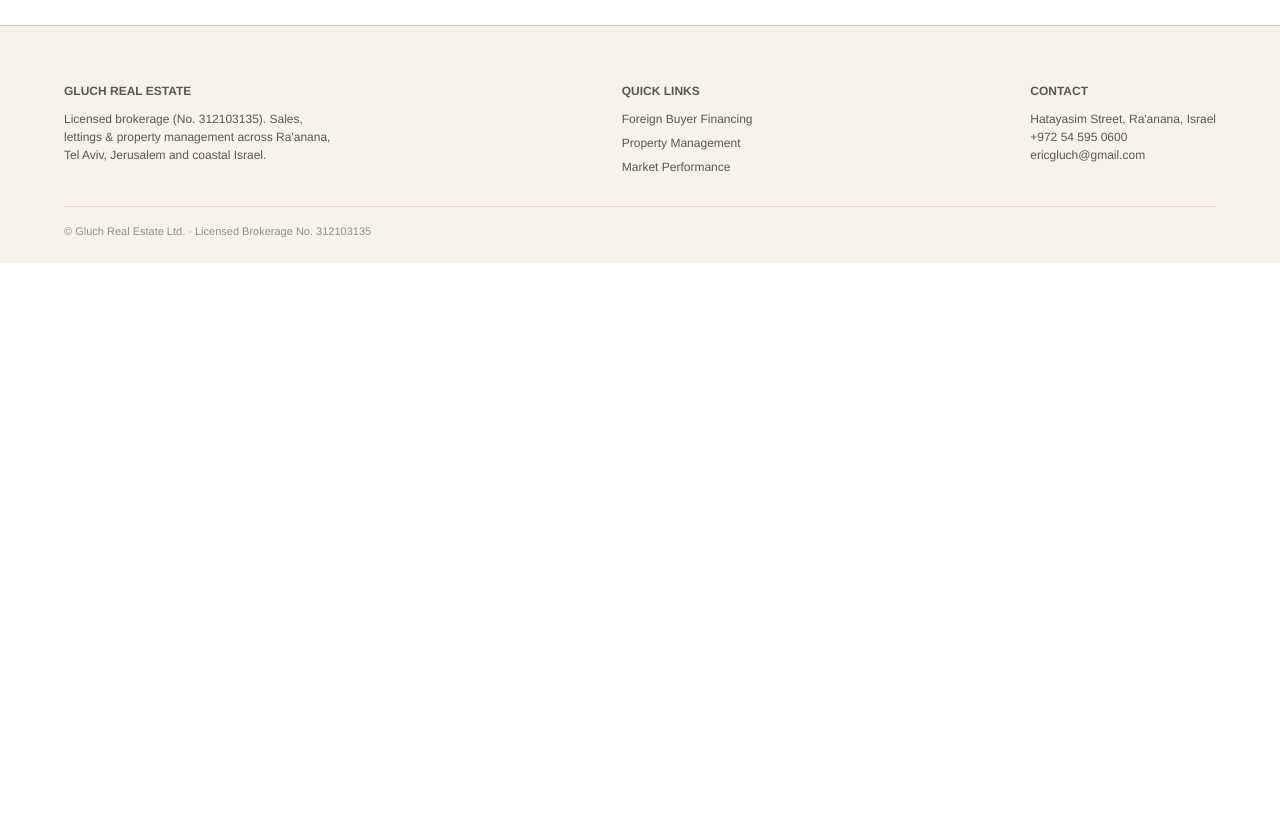
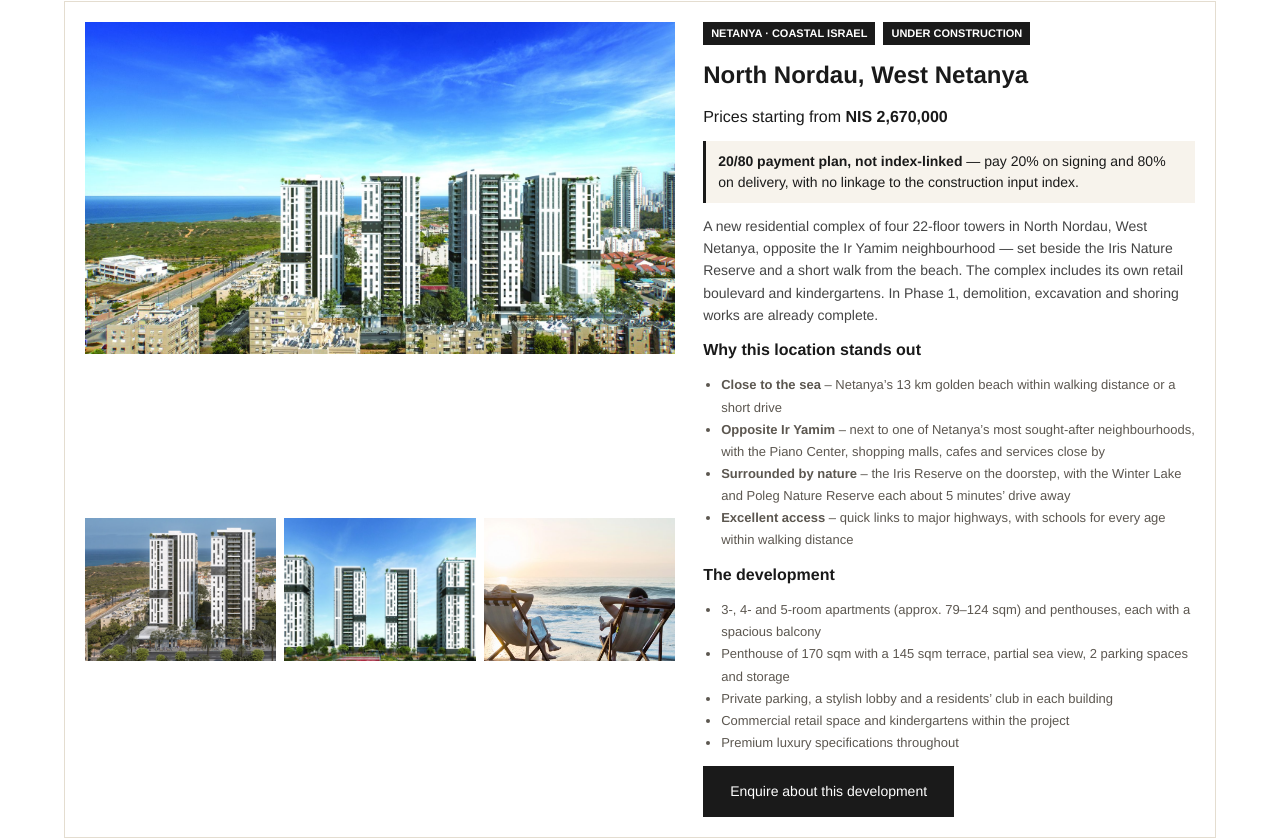
Before and after one commit to yesyon/gluch-estate, a plain HTML site: page coastal.html in a window 1280 px wide. Shown: the part 1916-2755 px from the top of the page. Before the commit the page ends 2179 px from the top, so only its background shows below. Drawn offline with Linux system fonts and the light colour scheme.

Commit message:
Add North Nordau, West Netanya listing to Coastal Israel
Price from NIS 2.67M, 20/80 payment plan (not index-linked), four
images from the developer brochure. Coastal card now shows 3 developments.

Co-Authored-By: Claude Opus 5.5 <noreply@anthropic.com>
Claude-Session: https://claude.ai/code/session_01HJXaMFWGLLqezr6TyVXPEx

```diff
--- a/coastal.html
+++ b/coastal.html
@@ -101,6 +101,40 @@
           <a href="contact.html" class="btn btn-primary" style="width:fit-content;">Enquire about this development</a>
         </div>
       </div>
+      <div class="featured-dev" id="netanya-north-nordau" style="margin-top:24px;">
+        <div class="featured-gallery">
+          <img class="featured-main" src="images/coastal-netanya-north-1.jpg" alt="North Nordau, West Netanya &mdash; the four residential towers with the sea beyond" loading="lazy">
+          <img src="images/coastal-netanya-north-2.jpg" alt="North Nordau, West Netanya &mdash; two of the towers overlooking the coastline" loading="lazy">
+          <img src="images/coastal-netanya-north-3.jpg" alt="North Nordau, West Netanya &mdash; the four towers and landscaped grounds" loading="lazy">
+          <img src="images/coastal-netanya-north-4.jpg" alt="Netanya &mdash; the beach, within walking distance" loading="lazy">
+        </div>
+        <div class="featured-info">
+          <div style="display:flex;gap:8px;flex-wrap:wrap;">
+            <span class="badge">Netanya &middot; Coastal Israel</span>
+            <span class="badge badge-status">Under Construction</span>
+          </div>
+          <h2 class="featured-title">North Nordau, West Netanya</h2>
+          <p class="featured-price">Prices starting from <strong>NIS 2,670,000</strong></p>
+          <p class="featured-price" style="font-size:14px;background:var(--color-bg-alt);padding:10px 12px;border-left:3px solid var(--color-accent);"><strong>20/80 payment plan, not index-linked</strong> &mdash; pay 20% on signing and 80% on delivery, with no linkage to the construction input index.</p>
+          <p class="featured-desc">A new residential complex of four 22-floor towers in North Nordau, West Netanya, opposite the Ir Yamim neighbourhood &mdash; set beside the Iris Nature Reserve and a short walk from the beach. The complex includes its own retail boulevard and kindergartens. In Phase 1, demolition, excavation and shoring works are already complete.</p>
+          <h3 style="font-size:16px;">Why this location stands out</h3>
+          <ul class="featured-list">
+            <li><strong>Close to the sea</strong> &ndash; Netanya&rsquo;s 13&nbsp;km golden beach within walking distance or a short drive</li>
+            <li><strong>Opposite Ir Yamim</strong> &ndash; next to one of Netanya&rsquo;s most sought-after neighbourhoods, with the Piano Center, shopping malls, cafes and services close by</li>
+            <li><strong>Surrounded by nature</strong> &ndash; the Iris Reserve on the doorstep, with the Winter Lake and Poleg Nature Reserve each about 5 minutes&rsquo; drive away</li>
+            <li><strong>Excellent access</strong> &ndash; quick links to major highways, with schools for every age within walking distance</li>
+          </ul>
+          <h3 style="font-size:16px;">The development</h3>
+          <ul class="featured-list">
+            <li>3-, 4- and 5-room apartments (approx. 79&ndash;124&nbsp;sqm) and penthouses, each with a spacious balcony</li>
+            <li>Penthouse of 170&nbsp;sqm with a 145&nbsp;sqm terrace, partial sea view, 2 parking spaces and storage</li>
+            <li>Private parking, a stylish lobby and a residents&rsquo; club in each building</li>
+            <li>Commercial retail space and kindergartens within the project</li>
+            <li>Premium luxury specifications throughout</li>
+          </ul>
+          <a href="contact.html" class="btn btn-primary" style="width:fit-content;">Enquire about this development</a>
+        </div>
+      </div>
     </div>
   </section>
 
```
Also changed, not shown: developments.html (+1 -1 lines), images/coastal-netanya-north-1.jpg (added), images/coastal-netanya-north-2.jpg (added), images/coastal-netanya-north-3.jpg (added), images/coastal-netanya-north-4.jpg (added).
